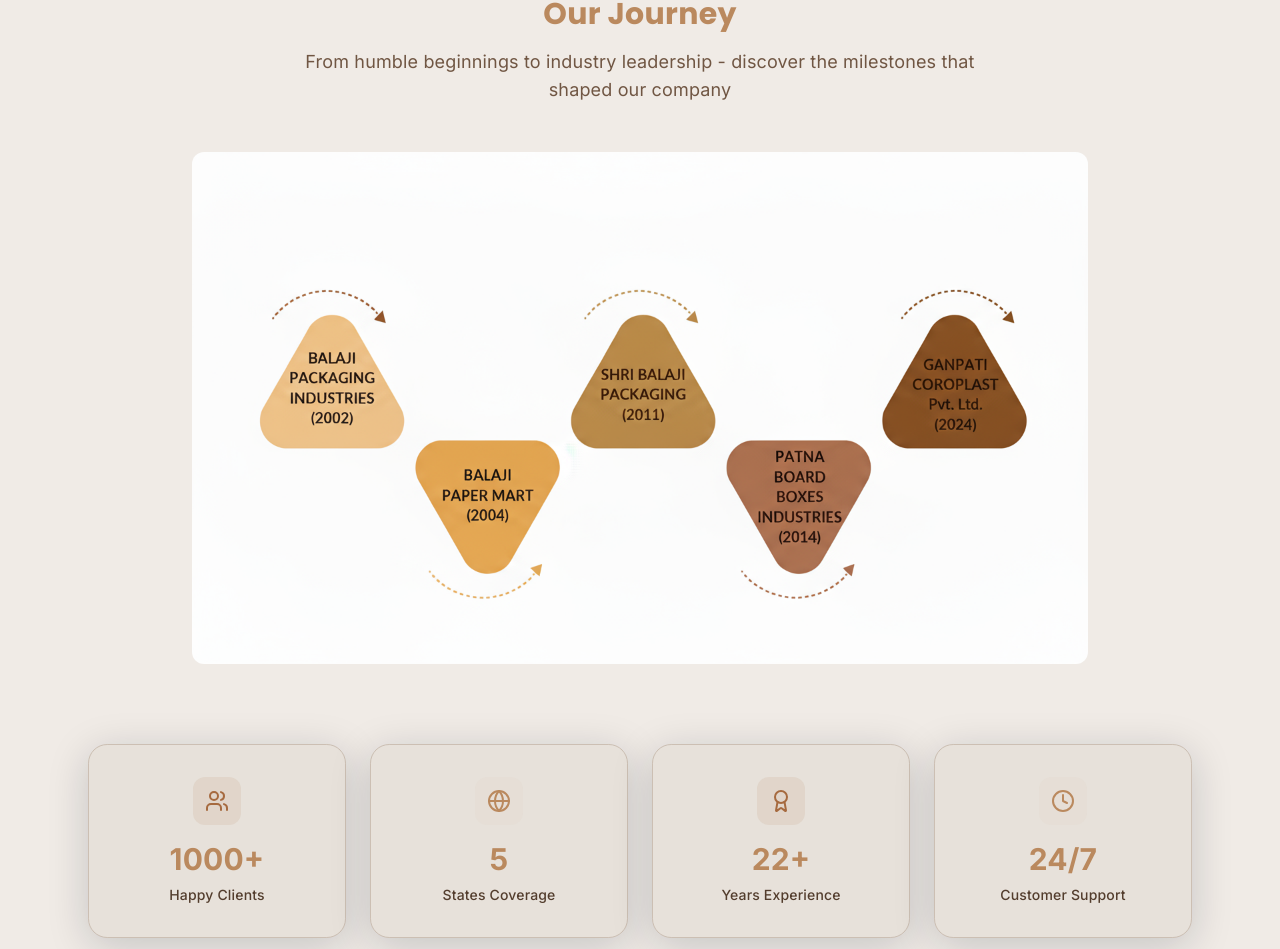
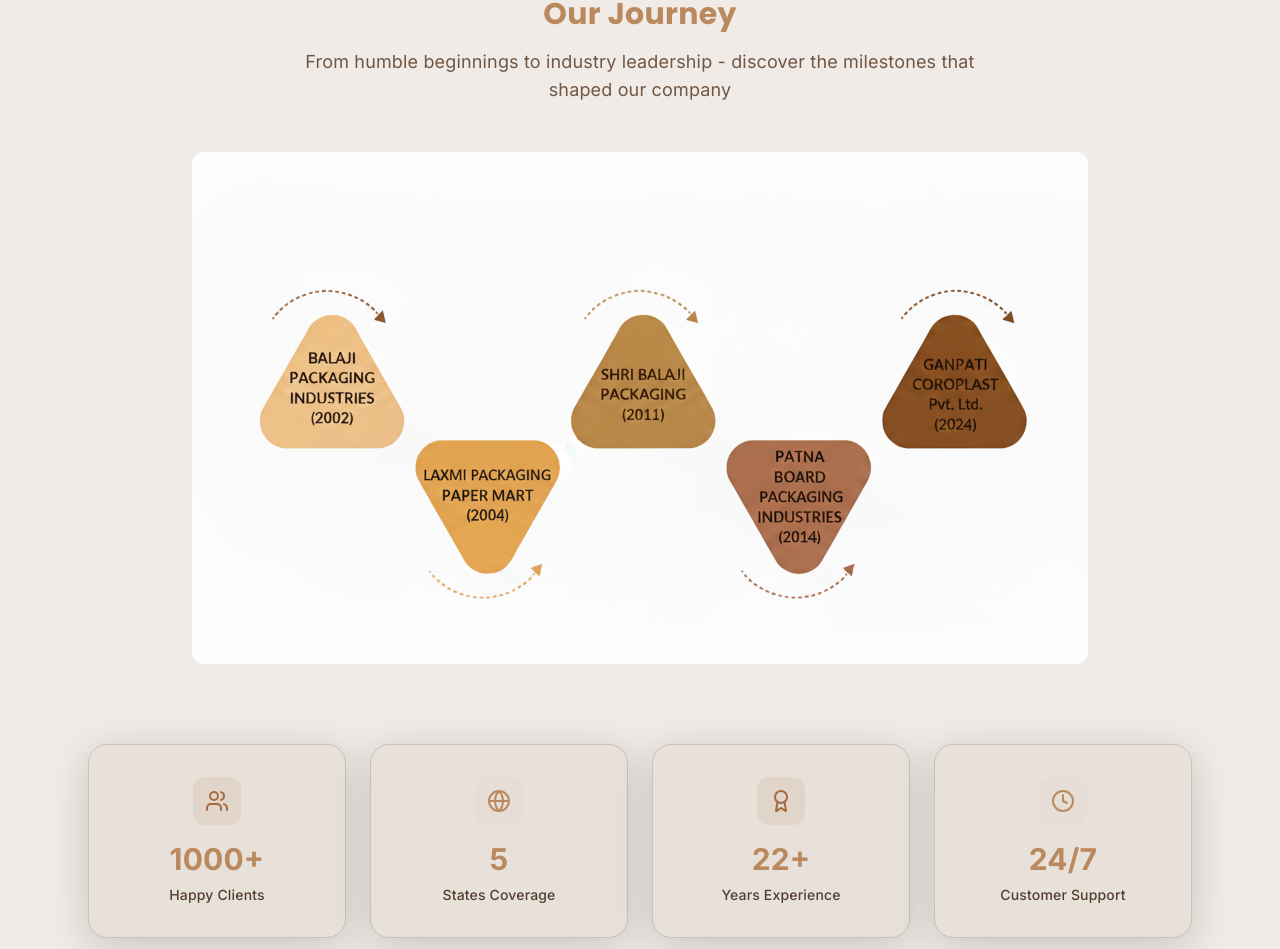
Before and after one commit to Balaji-Group/the-balaji-group, a React (Vite) app: page /#/about in a window 1280 px wide. Shown: the part 1025-1974 px from the top of the page. Built offline with nearby package versions, Linux system fonts and the light colour scheme.

Commit message:
Add Laxmi Packaging to timeline

```diff
--- a/src/components/About.tsx
+++ b/src/components/About.tsx
@@ -89,8 +89,8 @@ const About = () => {
           </div>
           <div className="w-full max-w-4xl mx-auto">
             <img
-              src={withBase('/lovable-uploads/our-journey-themed.png')}
-              alt="Timeline of Balaji Group companies from 2002 to 2024"
+              src={withBase('/lovable-uploads/our-journey-with-laxmi.png')}
+              alt="Timeline of Balaji Group companies including Laxmi Packaging from 2002 to 2024"
               className="w-full h-auto object-contain rounded-xl mx-auto"
             />
           </div>
```
Also changed, not shown: public/lovable-uploads/our-journey-with-laxmi.png (added).
